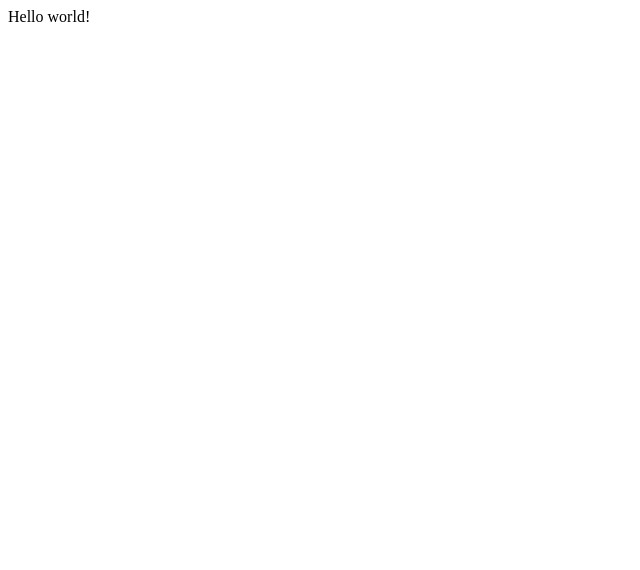
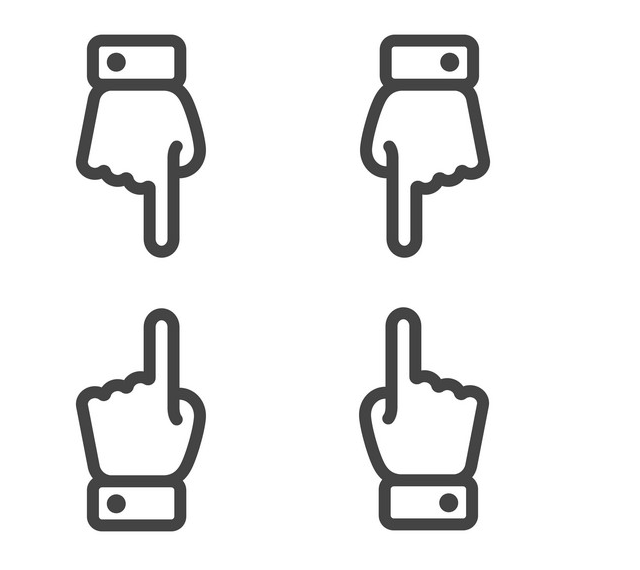
Before and after one commit to tleavitt/chopsticks, a website: page frontend/index.html in a window 1280 px wide. Shown: the whole page, without its empty margins (0-640 px from the left). Drawn offline with nearby package versions, Linux system fonts and the light colour scheme.

Commit message:
Looks pretty good!

```diff
--- a/frontend/index.html
+++ b/frontend/index.html
@@ -6,7 +6,28 @@
   </head>
   <body>
     <div id="app">
-      {{ message }}
+     <div class="container">
+        <div class="grid-outer">
+          <div class="grid-inner p2lh-container">
+            <img class="p2lh" src="/static/hands.png" style="transform: translate(370px, 0px)">
+          </div>
+        </div>
+        <div class="grid-outer">
+          <div class="grid-inner p2rh-container">
+            <img class="p2rh" src="/static/hands.png" style="transform: translate(370px, 0px)">
+          </div>
+        </div>
+        <div class="grid-outer">
+          <div class="grid-inner p1lh-container">
+            <img class="p1lh" src="/static/hands.png" style="transform: translate(370px, 0px)">
+          </div>
+        </div>
+        <div class="grid-outer">
+          <div class="grid-inner p1rh-container">
+            <img class="p1rh" src="/static/hands.png" style="transform: translate(370px, 0px)">
+          </div>
+        </div>
+      </div>
     </div>
 
     <script>
@@ -17,5 +38,39 @@
         }
       });
     </script>
+    <style>
+      .container {
+        display: grid;
+        grid-template-columns: 1fr 1fr;
+        grid-gap: 5px;
+        width: 550px;
+        height: 550px;
+      }
+      .container div {
+        /*background-color: red;*/
+        aspect-ratio: 1;
+        display: flex;
+        align-items: center;
+        justify-content: center;
+        overflow: hidden
+      }
+      .container .grid-inner {
+        width: 180px;
+        height: 250px;
+        overflow: hidden
+      }
+      /* Player 2*/
+      .p2lh-container {
+       transform: rotate(180deg) ;
+      }
+
+      .p2rh-container {
+       transform: scaleX(-1) rotate(180deg) ;
+      }
+      /* Player 1 */
+      .p1lh-container {
+       transform:  scaleX(-1);
+      }
+    </style>
   </body>
 </html>
```
Also changed, not shown: frontend/static/finger-counting-icon-set-vector-24140227.jpeg (added), frontend/static/finger-counting-icon-set-vector-24140227.webp (added), frontend/static/hand-with-counting-fingers-line-symbols-vector-19627382.jpeg (added), frontend/static/hand-with-counting-fingers-line-symbols-vector-19627382.webp (added), frontend/static/hands.png (added), 4 other files.
